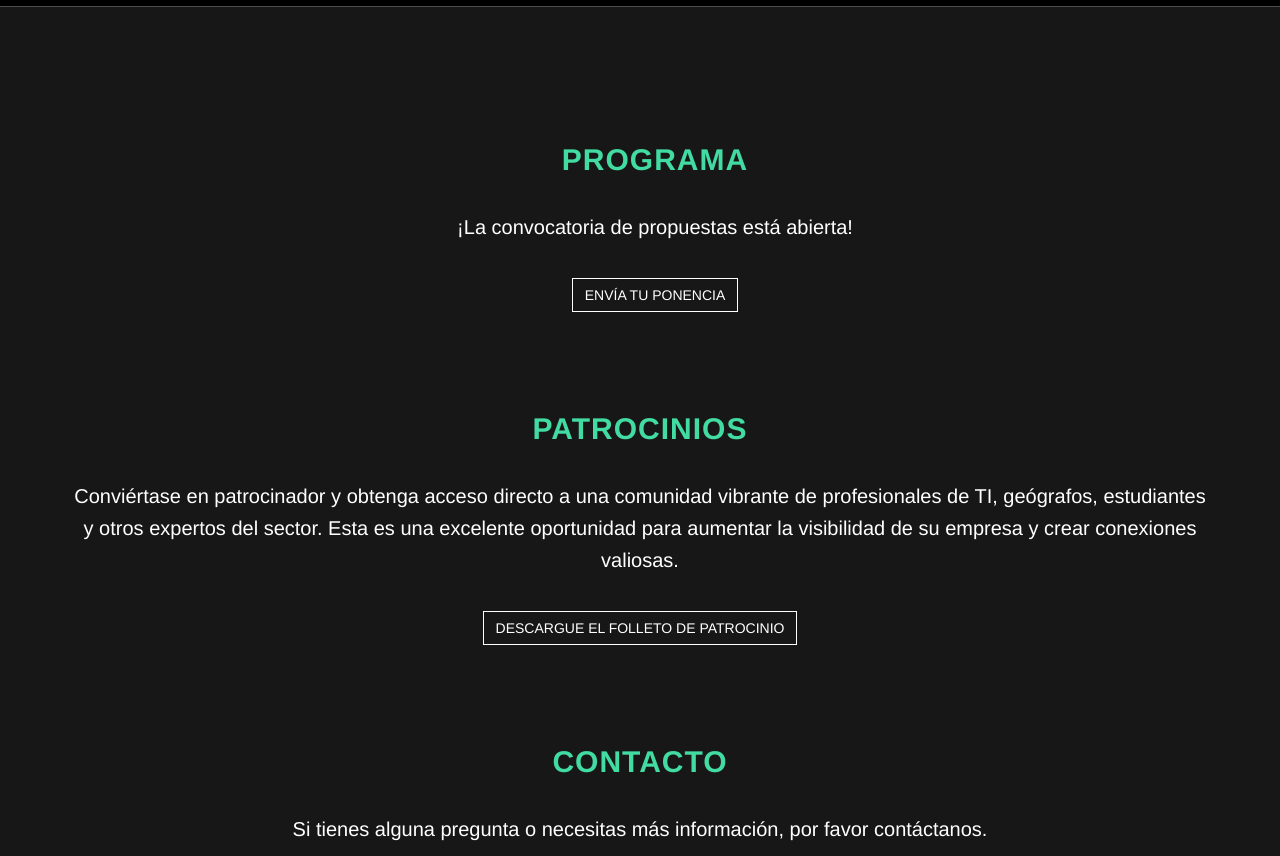
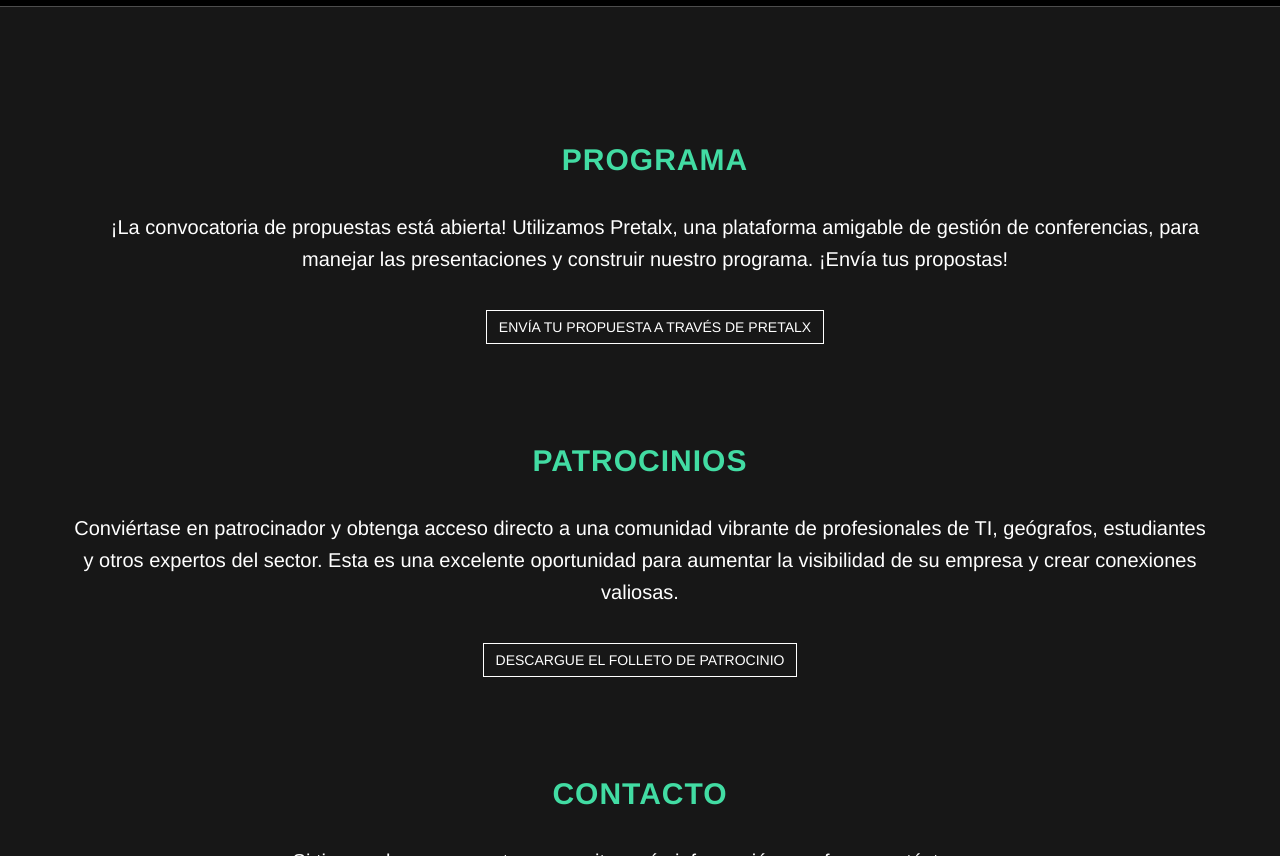
Before and after one commit to OSMLatam/sotm-latam-2024, a Jekyll site: the page built from index.html, in a window 1280 px wide and 900 px high, scrolled down 1577 px, cut to the strip 44-900 px from the top of the window. Built offline with Jekyll 4.4.1, drawn with Linux system fonts in a browser that asks for light colours; nearby versions of some CDN libraries; some web fonts are replaced.

Commit message:
Introduce Pretalx

```diff
--- a/_config.yml
+++ b/_config.yml
@@ -96,11 +96,11 @@ t:
     program_section:
       title: "Program"
       call_for_proposals_will_open_soon: "The call for activities will open soon!"
-      call_for_proposals_open: "Call for proposals is open!"
-      submit_your_proposal: "Submit your proposal"
+      call_for_proposals_open: "Call for proposals is open! We use Pretalx, a user-friendly conference management platform, to handle submissions and build our program. Submit your proposals!"
+      submit_your_proposal: "Submit your proposal via Pretalx"
       thank_you_submissions: "The submission of proposals is closed. The program committee is reviewing the submissions and we will announce the program soon."
-      program_is_finalized: "Our program is finalized! Check out the complete schedule to plan your conference experience."
-      view_program: "View Program"
+      program_is_finalized: "Our program is finalized! Check out the complete schedule on Pretalx to plan your conference experience."
+      view_program: "View Program on Pretalx"
     sponsor_section:
       sponsors_title: "Sponsors"
       sponsors_description: "Become a sponsor and gain direct access to a vibrant community of IT professionals, geographers, students, and other industry experts. This is an excellent opportunity to increase your company's visibility and create valuable connections."
@@ -110,10 +110,6 @@ t:
       description: "If you have any questions or need more information, please contact us."
       button_title: "Visit our contact form"
 
-    venue_section:
-      title: "Venue"
-      place_name: "Instituto Federal do Pará (IFPA)"
-      description: "Vivamus aliquet dignissim sapien, semper venenatis massa sagittis dictum. Mauris in magna rutrum, tristique est quis, venenatis nisl. Sed quis nibh nulla. Praesent eu volutpat urna. Maecenas venenatis, augue sed aliquam luctus, nibh lectus pellentesque magna, at egestas eros nisi sit amet lacus. In hac habitasse platea dictumst."
   es:
     language_name: Español
     description: "Únete a la comunidad de OpenStreetMap Latinoamérica en la ciudad amazónica de Belém do Pará, del 6 al 8 de diciembre de 2024, para discutir proyectos, compartir ideas y fortalecer nuestra red."
@@ -140,18 +136,18 @@ t:
       dates: "6, 7 y 8 de diciembre, 2024"
       registrations_button: "Inscripciones"
       submit_proposal: "Envía tu Ponencia"
-      view_program: "Ver Program"
+      view_program: "Ver Programa"
     about_section:
       title: "Acerca de este evento"
       description: "El State of the Map Latam 2024, con sede en Belém do Pará, es la sexta conferencia latinoamericana de OpenStreetMap. El evento, organizado por la comunidad, tiene como objetivo reunir a cartógrafos, desarrolladores, investigadores y entusiastas de OpenStreetMap para compartir experiencias, aprender y colaborar en el proyecto."
     program_section:
       title: "Programa"
-      call_for_proposals_will_open_soon: "La convocatoria de actividades se abrirá pronto!"
-      call_for_proposals_open: "¡La convocatoria de propuestas está abierta!"
-      submit_your_proposal: "Envía tu ponencia"
+      call_for_proposals_will_open_soon: "¡La convocatoria de actividades se abrirá pronto!"
+      call_for_proposals_open: "¡La convocatoria de propuestas está abierta! Utilizamos Pretalx, una plataforma amigable de gestión de conferencias, para manejar las presentaciones y construir nuestro programa. ¡Envía tus propostas!"
+      submit_your_proposal: "Envía tu propuesta a través de Pretalx"
       thank_you_submissions: "El envío de propuestas ha terminado. El comité del programa está revisando las propuestas y pronto anunciaremos el programa."
-      program_is_finalized: "¡Nuestro programa está finalizado! Consulta el cronograma completo para planificar tu experiencia en la conferencia."
-      view_program: "Ver Programa"
+      program_is_finalized: "¡Nuestro programa está finalizado! Consulta el cronograma completo en Pretalx para planificar tu experiencia en la conferencia."
+      view_program: "Ver Programa en Pretalx"
     sponsor_section:
       sponsors_title: "Patrocinios"
       sponsors_description: "Conviértase en patrocinador y obtenga acceso directo a una comunidad vibrante de profesionales de TI, geógrafos, estudiantes y otros expertos del sector. Esta es una excelente oportunidad para aumentar la visibilidad de su empresa y crear conexiones valiosas."
@@ -161,10 +157,6 @@ t:
       description: "Si tienes alguna pregunta o necesitas más información, por favor contáctanos."
       button_title: "Visita nuestro formulario de contacto"
 
-    venue_section:
-      title: "Lugar"
-      place_name: "Instituto Federal do Pará (IFPA)"
-      description: "Vivamus aliquet dignissim sapien, semper venenatis massa sagittis dictum. Mauris in magna rutrum, tristique est quis, venenatis nisl. Sed quis nibh nulla. Praesent eu volutpat urna. Maecenas venenatis, augue sed aliquam luctus, nibh lectus pellentesque magna, at egestas eros nisi sit amet lacus. In hac habitasse platea dictumst."
   pt:
     language_name: Português
     description: "Reúna-se com a comunidade de OpenStreetMap da América Latina na cidade amazônica de Belém do Pará, de 6 a 8 de dezembro de 2024, para discutir projetos, compartilhar ideias e fortalecer nossa rede."
@@ -198,11 +190,11 @@ t:
     program_section:
       title: "Programa"
       call_for_proposals_will_open_soon: "A chamada de atividades será aberta em breve!"
-      call_for_proposals_open: "Chamada de propostas está aberta!"
-      submit_your_proposal: "Envie sua proposta"
+      call_for_proposals_open: "A chamada de propostas está aberta! Usamos o Pretalx, uma plataforma amigável de gerenciamento de conferências, para lidar com as submissões e construir nosso programa. Envie suas proposta!"
+      submit_your_proposal: "Envie sua proposta via Pretalx"
       thank_you_submissions: "O envio de propostas está encerrado. O comitê de programa está revisando as propostas e, em breve, divulgaremos o programa."
-      program_is_finalized: "Nosso programa está finalizado! Veja o cronograma completo para planejar sua experiência na conferência."
-      view_program: "Visualizar Programa"
+      program_is_finalized: "Nosso programa está finalizado! Veja o cronograma completo no Pretalx para planejar sua experiência na conferência."
+      view_program: "Visualizar Programa no Pretalx"
     sponsor_section:
       sponsors_title: "Patrocínios"
       sponsors_description: "Torne-se um patrocinador e obtenha acesso direto a uma comunidade vibrante de profissionais de TI, geógrafos, estudantes e outros especialistas do setor. Esta é uma excelente oportunidade para aumentar a visibilidade da sua empresa e criar conexões valiosas."
```
